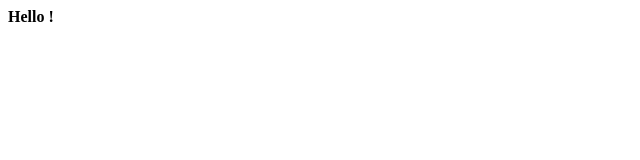
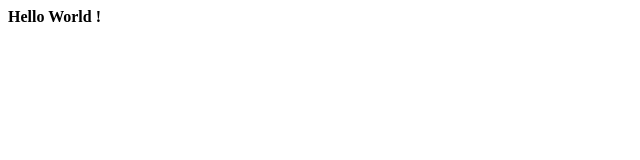
Before and after one commit to pur100/terminal102, a plain HTML site: page index.html in a window 1280 px wide. Shown: the full height of the page, 0-640 px from the left. Drawn offline with Linux system fonts and the light colour scheme.

Commit message:
is gcm working ?

```diff
--- a/index.html
+++ b/index.html
@@ -1,7 +1,7 @@
 <html>
     <body>
         <div class="container">
-            <h4>Hello !</h4>
+            <h4>Hello World !</h4>
         </div>
     </body>
 </html>
```
